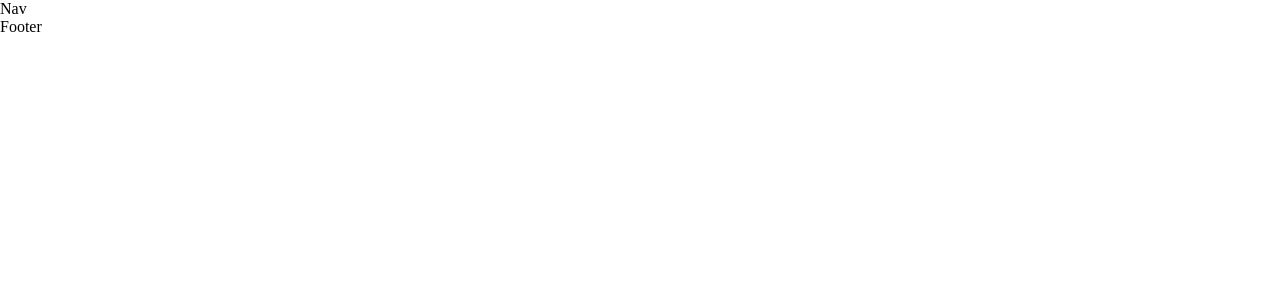
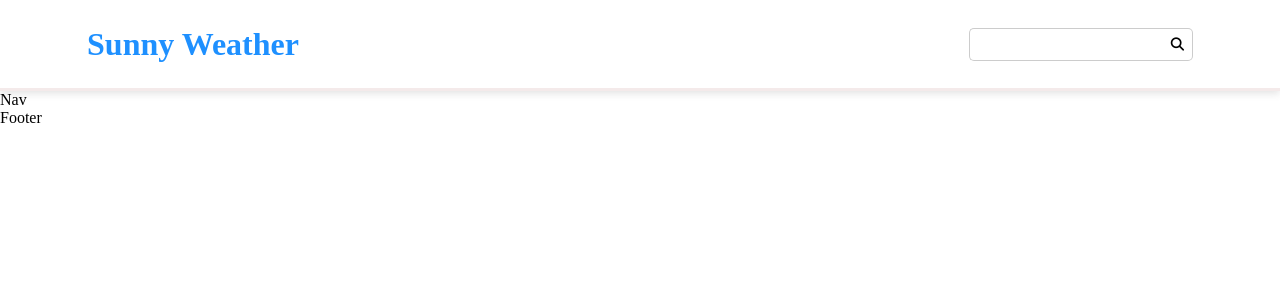
Before and after one commit to seonlim/Weather-Lim-Santiago-Joan, a Vue app: page / in a window 1280 px wide. Shown: the top 300 px of the page. Built offline with nearby package versions, Linux system fonts and the light colour scheme.

Commit message:
JB frist commit

```diff
--- a/index.html
+++ b/index.html
@@ -4,6 +4,7 @@
     <meta charset="UTF-8">
     <link rel="icon" href="/favicon.ico">
     <meta name="viewport" content="width=device-width, initial-scale=1.0">
+    <link rel="stylesheet" href="https://cdnjs.cloudflare.com/ajax/libs/font-awesome/6.3.0/css/all.min.css">
     <title>Vite App</title>
   </head>
   <body>
--- a/src/App.vue
+++ b/src/App.vue
@@ -2,19 +2,18 @@
 import HelloWorld from './components/HelloWorld.vue'
 import NavComponent from './components/NavBar.vue'
 import FooterComponent from './components/Footer.vue'
+import Header from './components/Header.vue'
 </script>
 
 <template>
-  <header>
-    <!-- <h4></h4>
-    <div class="wrapper">
-      <HelloWorld msg="Weather App" />
-    </div> -->
+    <Header/>
     <NavComponent/>
-  </header>
   <FooterComponent/>
 </template>
 
 <style scoped>
-
+#app{
+  align-items: center;
+  justify-content: center;
+}
 </style>
--- /dev/null
+++ b/src/components/Header.vue
@@ -0,0 +1,76 @@
+<template>
+    <div id="header">
+        <header>
+            <h1>Sunny Weather</h1>
+            <form action="">
+                <input type="search">
+                <button type="submit" class="search"><i class="fa-solid fa-magnifying-glass"></i></button>
+            </form>
+        </header>
+    </div>
+</template>
+
+<script>
+
+export default {
+    name:'Header',
+    setup(){
+        return {
+
+        }
+    }
+}
+</script>
+
+<style scoped>
+#header{
+    display: flex;
+    padding: 2%;
+    flex-direction: column;
+    align-items: center;
+    justify-content: center;
+    box-shadow: rgba(99, 99, 99, 0.2) 0px 2px 8px 0px;
+    border-bottom: #f4eaea solid;
+
+}
+header{
+    display: flex;
+    align-items: center;
+    justify-content: space-between;
+    width: 90%;
+}
+h1{
+    color:dodgerblue;
+
+}
+form{
+    display: flex;
+    align-items: center;
+
+}
+input{
+    flex-grow: 1;
+    padding: 8px;
+    border: 1px solid #ccc;
+    border-right: none;
+    border-top-right-radius: 0;
+    border-top-left-radius: 5px;
+    border-bottom-right-radius: 0;
+    border-bottom-left-radius: 5px;
+}
+button{
+    padding: 8px;
+    background-color: white;
+    border: 1px solid #ccc;
+    border-left: none;
+    border-top-left-radius: 0;
+    border-top-right-radius: 5px;
+    border-bottom-left-radius: 0;
+    border-bottom-right-radius: 5px;
+    cursor: pointer;
+}
+button i {
+  color: black;
+}
+
+</style>
```
